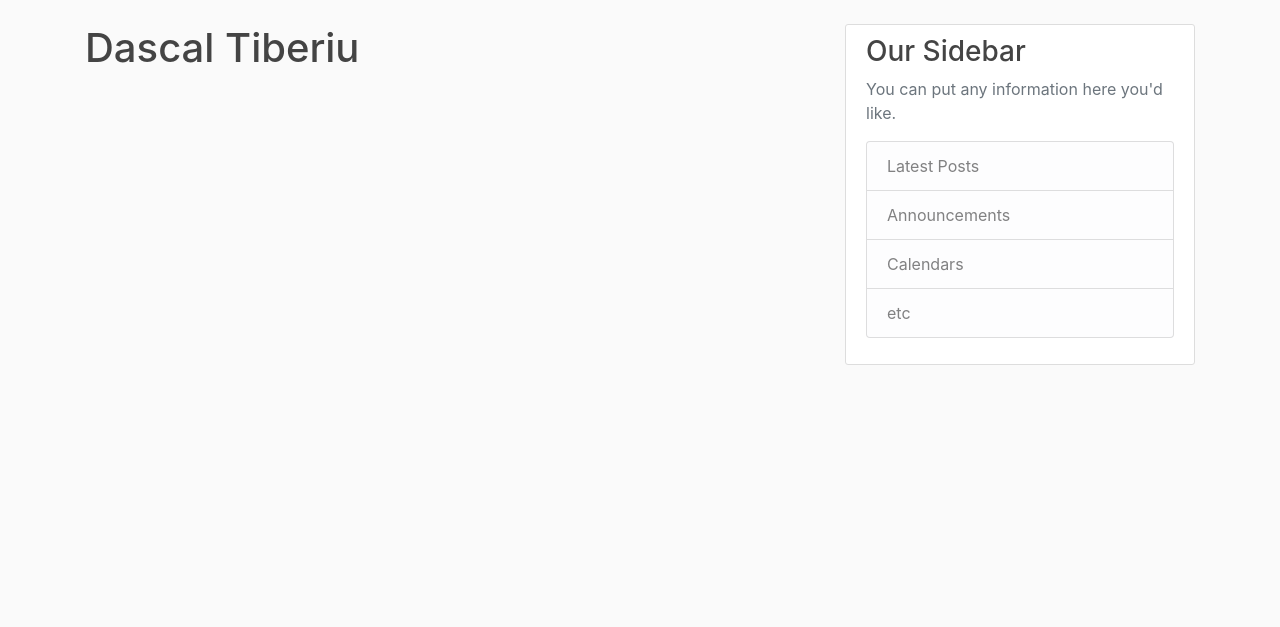
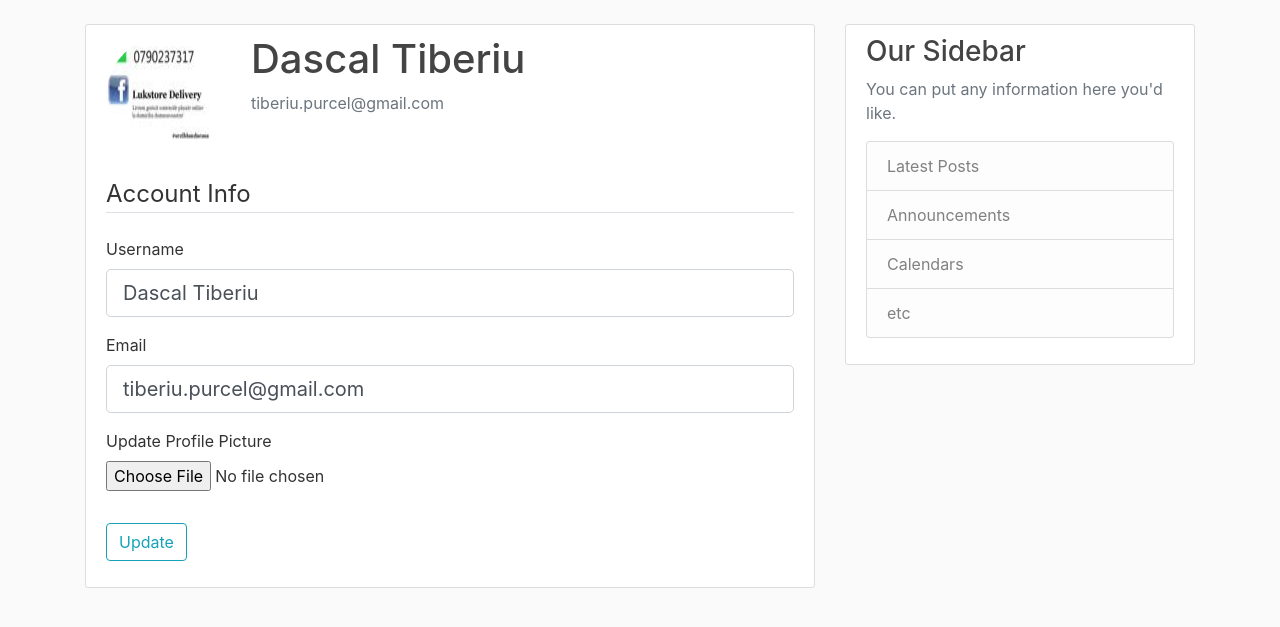
Before and after one commit to tibix/flaskblog, a Flask app: page /account in a window 1280 px wide. Shown: the part 56-683 px from the top of the page. Run offline with Flask 2, Linux system fonts and the light colour scheme; a user stored in the database is signed in; some libraries are stand-ins or nearby versions.

Commit message:
Finished user account and profile picture mechanism

```diff
--- a/flask/pyvenv.cfg
+++ b/flask/pyvenv.cfg
@@ -1,3 +1,3 @@
 home = /usr/bin
 include-system-site-packages = false
-version = 3.7.5
+version = 3.8.2
--- a/flaskblog/forms.py
+++ b/flaskblog/forms.py
@@ -1,4 +1,6 @@
 from flask_wtf import FlaskForm
+from flask_wtf.file import FileField, FileAllowed
+from flask_login import current_user
 from wtforms import StringField, PasswordField, SubmitField, BooleanField
 from wtforms.validators import DataRequired, Length, Email, EqualTo, ValidationError
 from flaskblog.models import User
@@ -30,3 +32,23 @@ class LoginForm(FlaskForm):
     password = PasswordField('Password', validators=[DataRequired()])
     remember = BooleanField('Remember Me')
     submit = SubmitField('Login')
+
+class UpdateAccount(FlaskForm):
+    username = StringField('Username',
+                           validators=[DataRequired(), Length(min=2, max=20)])
+    email = StringField('Email',
+                        validators=[DataRequired(), Email()])
+    picture = FileField('Update Profile Picture', validators=[FileAllowed(['jpg', 'png'])])
+    submit = SubmitField('Update')
+
+    def validate_username(self, username):
+        if username.data != current_user.username:
+            user = User.query.filter_by(username=username.data).first()
+            if user:
+                raise ValidationError('That username is taken. Please choose a different one!')
+
+    def validate_email(self, email):
+        if email.data != current_user.email:
+            user = User.query.filter_by(email=email.data).first()
+            if user:
+                raise ValidationError('That email is already used. Please choose a different one!')
--- a/flaskblog/routes.py
+++ b/flaskblog/routes.py
@@ -1,6 +1,8 @@
+import secrets, os
+from PIL import Image
 from flask import Flask, render_template, url_for, flash, redirect, request
 from flaskblog import app, db, bcrypt
-from flaskblog.forms import RegistrationForm, LoginForm
+from flaskblog.forms import RegistrationForm, LoginForm, UpdateAccount
 from flaskblog.models import User, Post
 from flask_login import login_user, current_user, logout_user, login_required
 
@@ -65,7 +67,35 @@ def logout():
    logout_user()
    return redirect(url_for('home'))
 
-@app.route("/account")
+def save_picture(form_picture):
+    random_hex = secrets.token_hex(8)
+    _, f_ext = os.path.splitext(form_picture.filename)
+    picture_fn = random_hex + f_ext
+    picture_path = os.path.join(app.root_path, 'static/profile_pics', picture_fn)
+
+    output_size = (125, 125)
+    i = Image.open(form_picture)
+    i.thumbnail(output_size)
+    i.save(picture_path)
+
+    return picture_fn
+
+@app.route("/account", methods=['GET', 'POST'])
 @login_required
 def account():
-   return render_template('account.html', title='Account')
+    form = UpdateAccount()
+    if form.validate_on_submit():
+        if form.picture.data:
+            picture_file = save_picture(form.picture.data)
+            current_user.image_file = picture_file
+
+        current_user.username = form.username.data
+        current_user.email = form.email.data
+        db.session.commit()
+        flash('Your account has been updated.', 'success')
+        return redirect(url_for('account'))
+    elif request.method == 'GET':
+        form.username.data = current_user.username
+        form.email.data = current_user.email
+    image_file = url_for('static', filename='profile_pics/' + current_user.image_file)
+    return render_template('account.html', title='Account', image_file=image_file, form=form)
--- a/flaskblog/templates/account.html
+++ b/flaskblog/templates/account.html
@@ -1,4 +1,60 @@
 {% extends "layout.html" %}
 {% block content %}
-    <h1>{{ current_user.username }}</h1>
+    <div class="content-section">
+        <div class="media">
+            <img class="rounded-circle account-img" src="{{ image_file }}">
+            <div class="media-body">
+                <h2 class="account-heading">{{ current_user.username }}</h2>
+                <p class="text-secondary">{{ current_user.email }}</p>
+            </div>
+        </div>
+        <!-- FORM HERE -->
+        <form method="POST" action="" enctype="multipart/form-data">
+            {{ form.hidden_tag() }}
+            <fieldset class="form-group">
+                <legend class="border-bottom mb-4">Account Info</legend>
+                <div class="form-group">
+                    {{ form.username.label(class="form-control-label") }}
+
+                    {% if form.username.errors %}
+                        {{ form.username(class="form-control form-control-lg is-invalid") }}
+                        <div class="invalid-feedback">
+                            {% for error in form.username.errors %}
+                                <span>{{ error }}</span>
+                            {% endfor %}
+                        </div>
+                    {% else %}
+                        {{ form.username(class="form-control form-control-lg") }}
+                    {% endif %}
+                </div>
+                <div class="form-group">
+                    {{ form.email.label(class="form-control-label") }}
+
+                    {% if form.email.errors %}
+                        {{ form.email(class="form-control form-control-lg is-invalid") }}
+                        <div class="invalid-feedback">
+                            {% for error in form.email.errors %}
+                                <span>{{ error }}</span>
+                            {% endfor %}
+                        </div>
+                    {% else %}
+                        {{ form.email(class="form-control form-control-lg") }}
+                    {% endif %}
+                </div>
+                <div class="form-group">
+                    {{ form.picture.label() }}
+                    {{ form.picture(class="form-control-file") }}
+                    {% if form.picture.errors %}
+                        {% for error in form.picture.errors %}
+                            <span class="text-danger">{{ error }}</span></br>
+                        {% endfor %}
+                    {% endif %}
+                </div>
+            </fieldset>
+            <div class="form-group">
+                {{ form.submit(class="btn btn-outline-info") }}
+            </div>
+        </form>
+
+    </div>
 {% endblock content %}
--- a/requirements.txt
+++ b/requirements.txt
@@ -1,10 +1,12 @@
 click==7.1.1
 Flask==1.1.2
+Flask-Login==0.5.0
 Flask-SQLAlchemy==2.4.1
 Flask-WTF==0.14.3
 itsdangerous==1.1.0
 Jinja2==2.11.1
 MarkupSafe==1.1.1
+Pillow==7.1.1
 SQLAlchemy==1.3.16
 Werkzeug==1.0.1
 WTForms==2.2.1
```
Also changed, not shown: flaskblog/site.db, flaskblog/static/profile_pics/35e2a1e9890abf99.jpg (added), flaskblog/static/profile_pics/6479a92d443ebb95.jpg (added), flaskblog/static/profile_pics/default.jpg (added), 9 other files.
